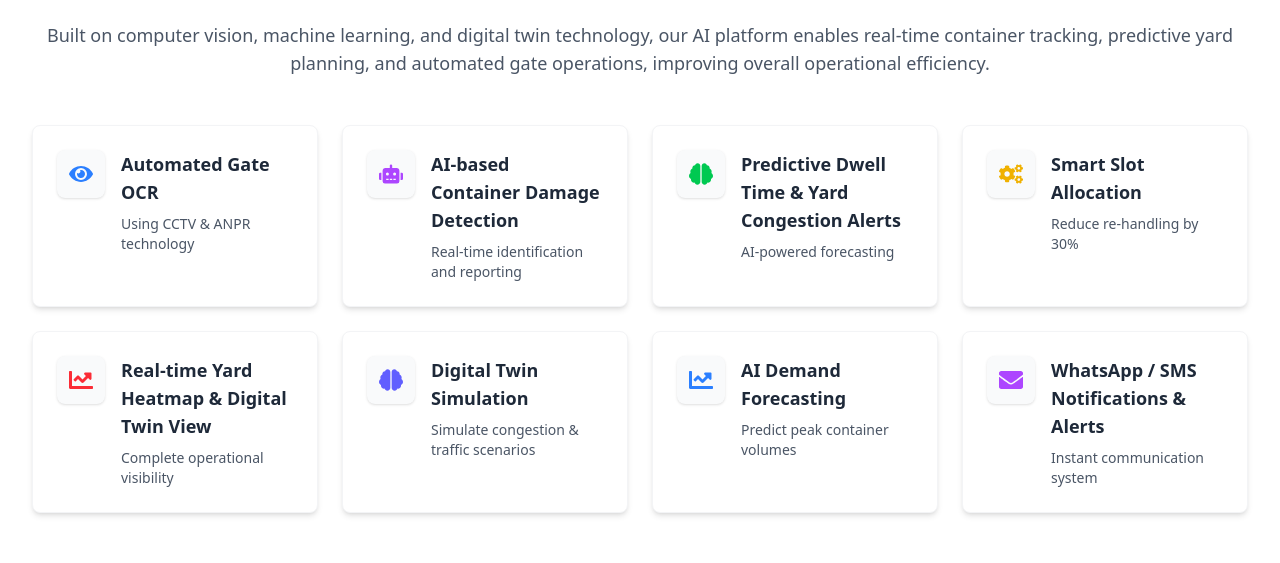
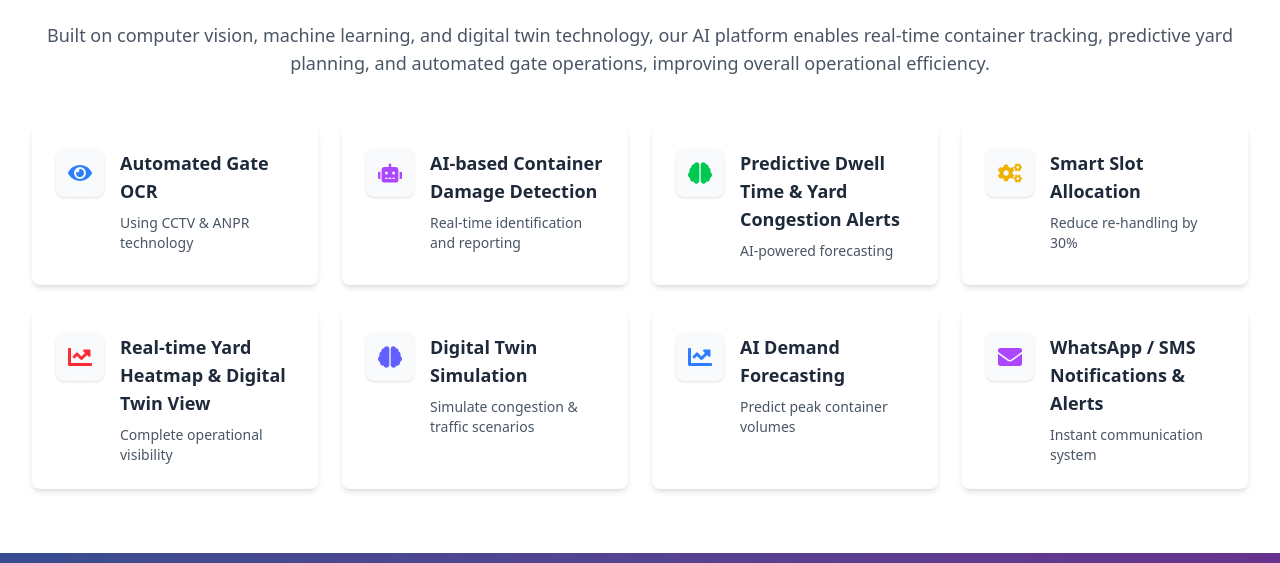
Before and after one commit to Rutujapatil2411/vayantaailabs, a React (Vite) app: page / in a window 1280 px wide. Shown: the part 4032-4595 px from the top of the page. Built offline with nearby package versions, Linux system fonts and the light colour scheme; grey boxes are pictures that could not be loaded.

Commit message:
Homepage update

```diff
--- a/src/components/home/HomeSection2.jsx
+++ b/src/components/home/HomeSection2.jsx
@@ -465,7 +465,7 @@ const HomeSection2 = () => {
         </div>
       </section>
 
-      {/* AI Features Section */}
+      {/* AI Features Section - Enhanced with hover effects */}
       <section className="py-16 bg-white">
         <div className="max-w-7xl mx-auto px-4 sm:px-6 lg:px-8">
           <motion.div
@@ -479,7 +479,8 @@ const HomeSection2 = () => {
               <span className="text-transparent bg-clip-text bg-gradient-to-r from-blue-600 to-purple-600">Advanced AI Features</span>
             </h2>
             <p className="text-lg text-gray-600 max-w-3.5xl mx-auto">
-Built on computer vision, machine learning, and digital twin technology, our AI platform enables real-time container tracking, predictive yard planning, and automated gate operations, improving overall operational efficiency.            </p>
+              Built on computer vision, machine learning, and digital twin technology, our AI platform enables real-time container tracking, predictive yard planning, and automated gate operations, improving overall operational efficiency.
+            </p>
           </motion.div>
 
           <motion.div
@@ -492,23 +493,35 @@ Built on computer vision, machine learning, and digital twin technology, our AI
             {aiFeatures.map((feature, index) => (
               <motion.div
                 key={index}
-                className="bg-white rounded-lg p-6 shadow-md hover:shadow-xl transition-all duration-300 border border-gray-100 relative overflow-hidden group"
+                className="bg-white rounded-lg p-6 shadow-md relative overflow-hidden group"
                 variants={itemVariants}
-                whileHover={{ y: -5 }}
+                whileHover={{
+                  scale: 1.05,
+                  boxShadow: "0 20px 25px -5px rgba(0, 0, 0, 0.1), 0 10px 10px -5px rgba(0, 0, 0, 0.04)",
+                  transition: {
+                    duration: 0.4,
+                    ease: [0.25, 0.46, 0.45, 0.94]
+                  }
+                }}
               >
-                <div className="absolute inset-0 rounded-lg bg-gradient-to-r from-blue-400 to-purple-400 opacity-0 group-hover:opacity-100 transition-opacity duration-300 -z-10"></div>
-                <div className="absolute inset-[1px] rounded-lg bg-white group-hover:bg-white transition-colors duration-300 -z-10"></div>
+                {/* Wipe effect for gradient background */}
+                <div className="absolute inset-0 rounded-lg bg-gradient-to-r from-blue-400 to-purple-400 opacity-0 group-hover:opacity-100 transition-all duration-500 -z-10"></div>
+
+                {/* Card content with enhanced hover effects */}
                 <div className="relative z-10">
                   <div className="flex items-start space-x-4">
-                    <div className="p-3 bg-gray-50 rounded-lg shadow-sm">
+                    <div className="p-3 bg-gray-50 rounded-lg shadow-sm group-hover:bg-white group-hover:shadow-md transition-all duration-500">
                       {feature.icon}
                     </div>
                     <div>
-                      <h3 className="text-lg font-semibold text-gray-800 mb-2">{feature.title}</h3>
-                      <p className="text-gray-600 text-sm">{feature.description}</p>
+                      <h3 className="text-lg font-semibold text-gray-800 mb-2 group-hover:text-gray-900 transition-colors duration-500">{feature.title}</h3>
+                      <p className="text-gray-600 text-sm group-hover:text-gray-700 transition-colors duration-500">{feature.description}</p>
                     </div>
                   </div>
                 </div>
+
+                {/* Wipe effect overlay */}
+                <div className="absolute inset-0 rounded-lg bg-gradient-to-r from-blue-400/0 via-blue-400/0 to-purple-400/0 group-hover:from-blue-400/10 group-hover:via-blue-400/5 group-hover:to-purple-400/10 transition-all duration-700 -z-5"></div>
               </motion.div>
             ))}
           </motion.div>
```
